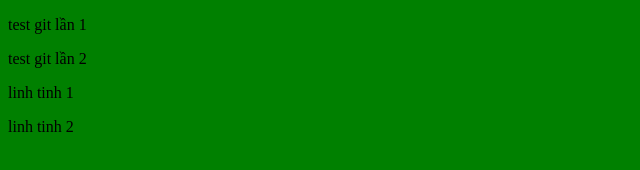
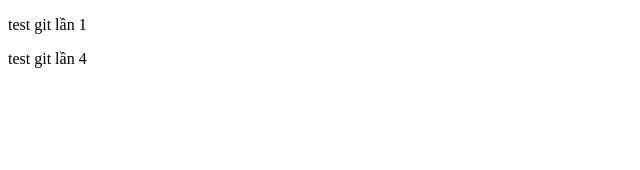
Before and after one commit to truong-son-99/hoc-git, a plain HTML site: page index.html in a window 1280 px wide. Shown: the whole page, without its empty margins (0-640 px from the left). Drawn offline with Linux system fonts and the light colour scheme.

Commit message:
commit lan 4

```diff
--- a/index.html
+++ b/index.html
@@ -6,7 +6,6 @@
     <meta name="viewport" content="width=device-width, initial-scale=1.0">
     <title>test</title>
     <link rel="stylesheet" href="./themify-icons-font/themify-icons/themify-icons.css">
-    <link rel="stylesheet" href="./body-style.css">
     <link rel="stylesheet" href="https://cdnjs.cloudflare.com/ajax/libs/font-awesome/6.1.1/css/all.min.css"
         integrity="sha512-KfkfwYDsLkIlwQp6LFnl8zNdLGxu9YAA1QvwINks4PhcElQSvqcyVLLD9aMhXd13uQjoXtEKNosOWaZqXgel0g=="
         crossorigin="anonymous" referrerpolicy="no-referrer" />
@@ -15,9 +14,7 @@
 
 <body>
     <p>test git lần 1</p>
-    <p>test git lần 2</p>
-    <p>linh tinh 1</p>
-    <p>linh tinh 2</p>
+    <p>test git lần 4</p>
 </body>
 
 </html>
```
